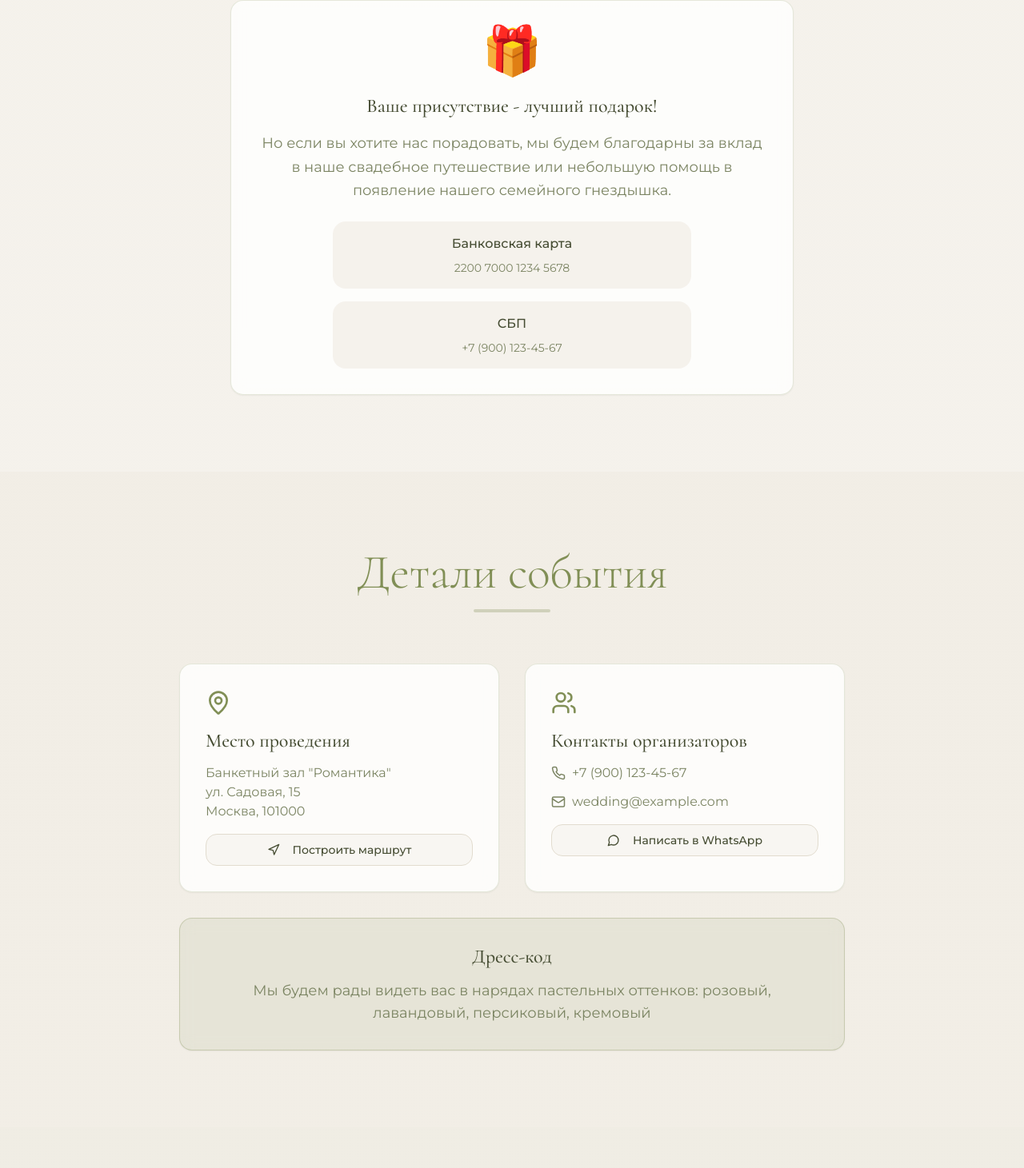
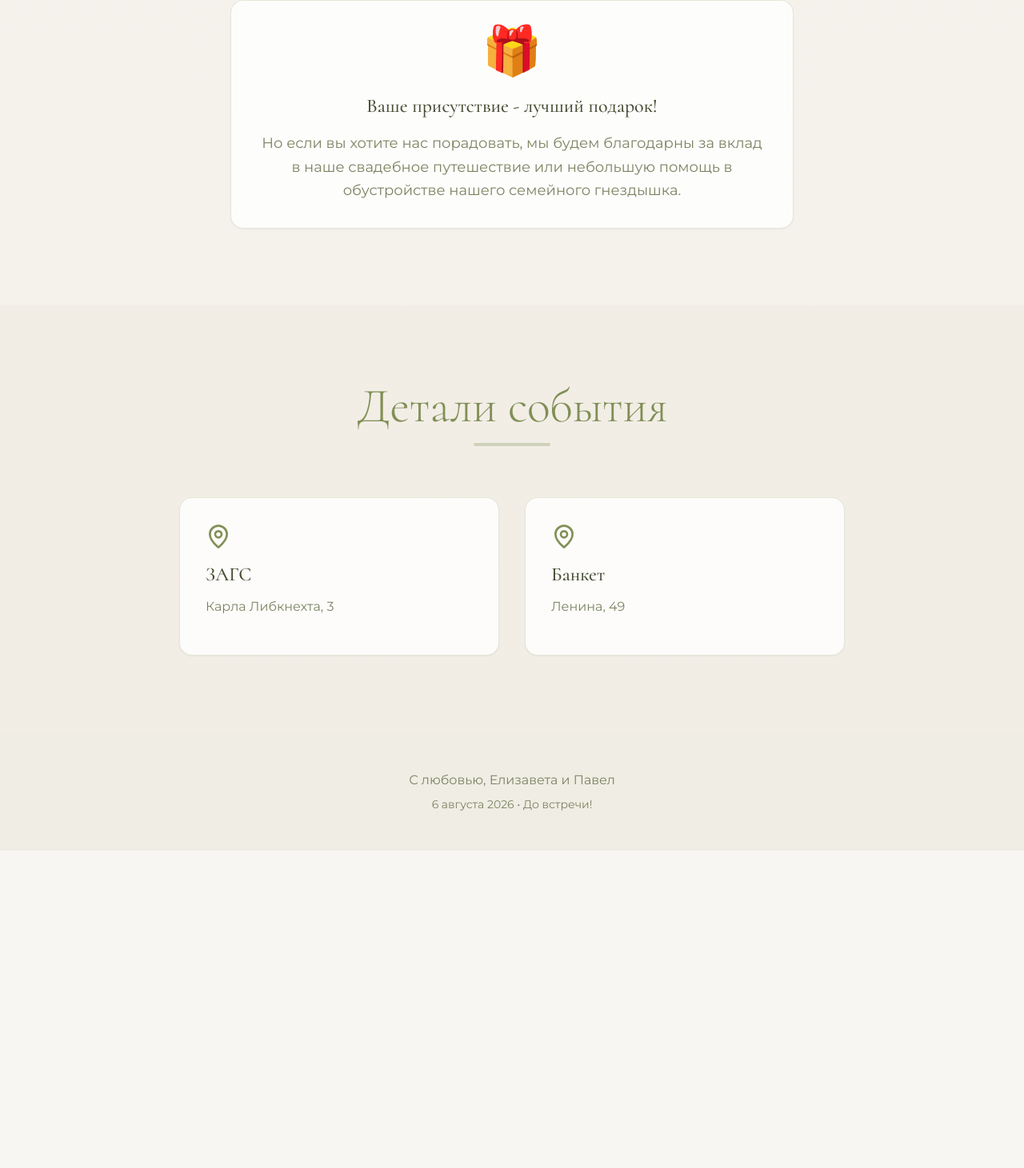
Before and after one commit to pr-poehali-dev/invite-site-project, a React (Vite) app: page / in a window 1280 px wide. Shown: the part 6302-7763 px from the top of the page at 80% size. After the commit the page ends 7366 px from the top, so only its background shows below. Built offline with nearby package versions, Linux system fonts and the light colour scheme.

Commit message:
Обновление реестра подарков и деталей события

```diff
--- a/src/components/wedding/InfoSections.tsx
+++ b/src/components/wedding/InfoSections.tsx
@@ -156,18 +156,7 @@ const InfoSections = ({ visibleSections }: InfoSectionsProps) => {
             <CardContent className="p-8 text-center">
               <div className="mb-6 text-6xl">🎁</div>
               <h3 className="text-2xl font-medium mb-4">Ваше присутствие - лучший подарок!</h3>
-              <p className="text-muted-foreground text-lg leading-relaxed mb-6">Но если вы хотите нас порадовать, мы будем благодарны за вклад в наше свадебное путешествие или небольшую помощь в появление нашего семейного гнездышка.</p>
-
-              <div className="space-y-4 max-w-md mx-auto">
-                <div className="p-4 bg-muted/50 rounded-lg">
-                  <div className="font-medium mb-2">Банковская карта</div>
-                  <div className="text-sm text-muted-foreground">2200 7000 1234 5678</div>
-                </div>
-                <div className="p-4 bg-muted/50 rounded-lg">
-                  <div className="font-medium mb-2">СБП</div>
-                  <div className="text-sm text-muted-foreground">+7 (900) 123-45-67</div>
-                </div>
-              </div>
+              <p className="text-muted-foreground text-lg leading-relaxed">Но если вы хотите нас порадовать, мы будем благодарны за вклад в наше свадебное путешествие или небольшую помощь в обустройстве нашего семейного гнездышка.</p>
             </CardContent>
           </Card>
         </div>
@@ -184,50 +173,23 @@ const InfoSections = ({ visibleSections }: InfoSectionsProps) => {
             <Card className={`bg-white/80 backdrop-blur border-primary/20 transition-all duration-700 delay-200 ${visibleSections.has('contacts') ? 'opacity-100 translate-y-0' : 'opacity-0 translate-y-10'}`}>
               <CardContent className="p-8">
                 <Icon name="MapPin" size={32} className="text-primary mb-4" />
-                <h3 className="text-2xl font-medium mb-3">Место проведения</h3>
+                <h3 className="text-2xl font-medium mb-3">ЗАГС</h3>
                 <p className="text-muted-foreground mb-4">
-                  Банкетный зал "Романтика"<br />
-                  ул. Садовая, 15<br />
-                  Москва, 101000
+                  Карла Либкнехта, 3
                 </p>
-                <Button variant="outline" className="w-full">
-                  <Icon name="Navigation" size={18} className="mr-2" />
-                  Построить маршрут
-                </Button>
               </CardContent>
             </Card>
 
             <Card className={`bg-white/80 backdrop-blur border-primary/20 transition-all duration-700 delay-500 ${visibleSections.has('contacts') ? 'opacity-100 translate-y-0' : 'opacity-0 translate-y-10'}`}>
               <CardContent className="p-8">
-                <Icon name="Users" size={32} className="text-primary mb-4" />
-                <h3 className="text-2xl font-medium mb-3">Контакты организаторов</h3>
-                <div className="space-y-3 mb-4">
-                  <div className="flex items-center gap-2 text-muted-foreground">
-                    <Icon name="Phone" size={18} />
-                    <span>+7 (900) 123-45-67</span>
-                  </div>
-                  <div className="flex items-center gap-2 text-muted-foreground">
-                    <Icon name="Mail" size={18} />
-                    <span>wedding@example.com</span>
-                  </div>
-                </div>
-                <Button variant="outline" className="w-full">
-                  <Icon name="MessageCircle" size={18} className="mr-2" />
-                  Написать в WhatsApp
-                </Button>
+                <Icon name="MapPin" size={32} className="text-primary mb-4" />
+                <h3 className="text-2xl font-medium mb-3">Банкет</h3>
+                <p className="text-muted-foreground mb-4">
+                  Ленина, 49
+                </p>
               </CardContent>
             </Card>
           </div>
-
-          <Card className={`mt-8 bg-primary/10 backdrop-blur border-primary/30 transition-all duration-700 delay-700 ${visibleSections.has('contacts') ? 'opacity-100 translate-y-0' : 'opacity-0 translate-y-10'}`}>
-            <CardContent className="p-8 text-center">
-              <h3 className="text-2xl font-medium mb-3">Дресс-код</h3>
-              <p className="text-muted-foreground text-lg">
-                Мы будем рады видеть вас в нарядах пастельных оттенков:
-                розовый, лавандовый, персиковый, кремовый
-              </p>
-            </CardContent>
-          </Card>
         </div>
       </section>
     </>
```
